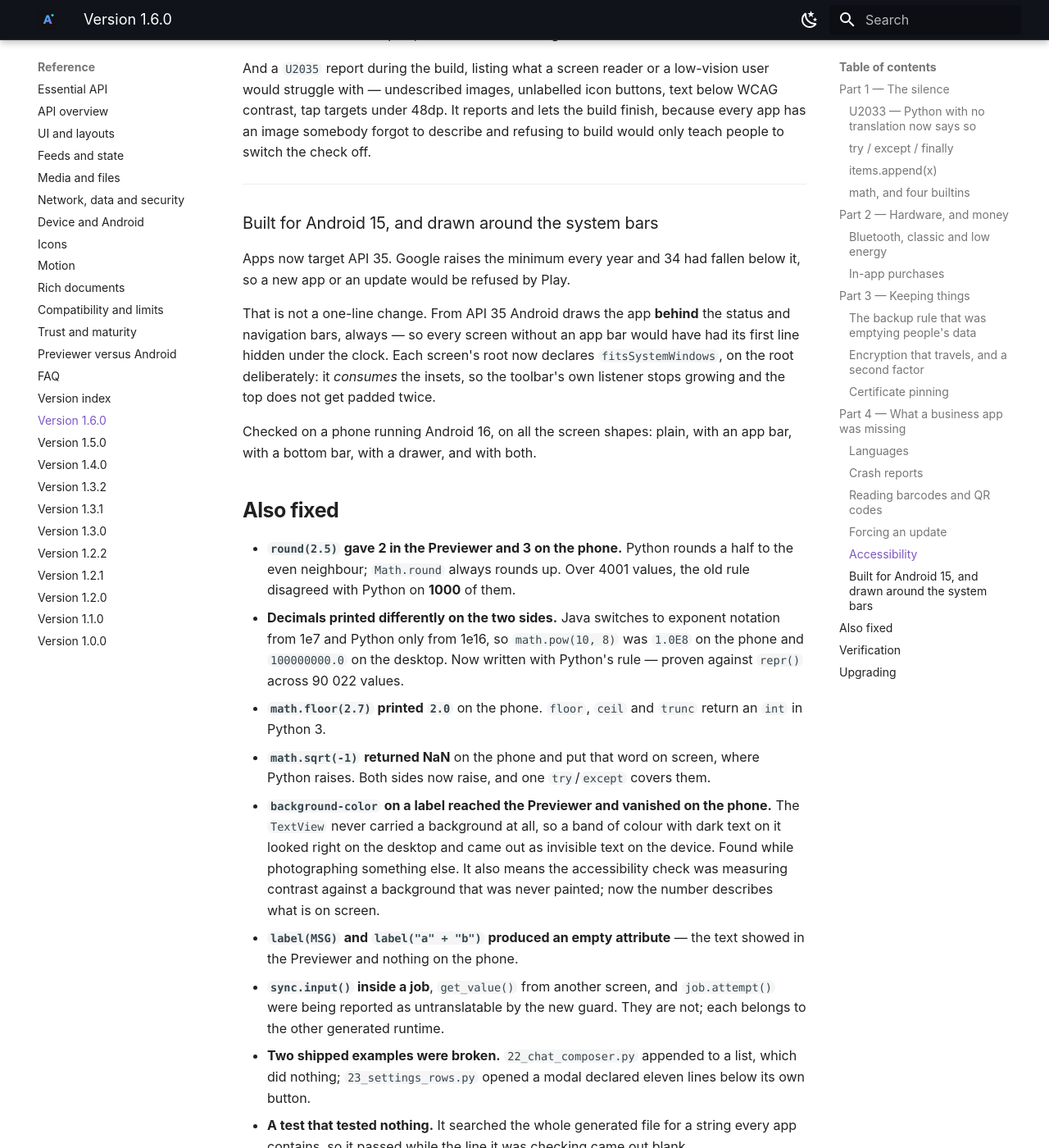
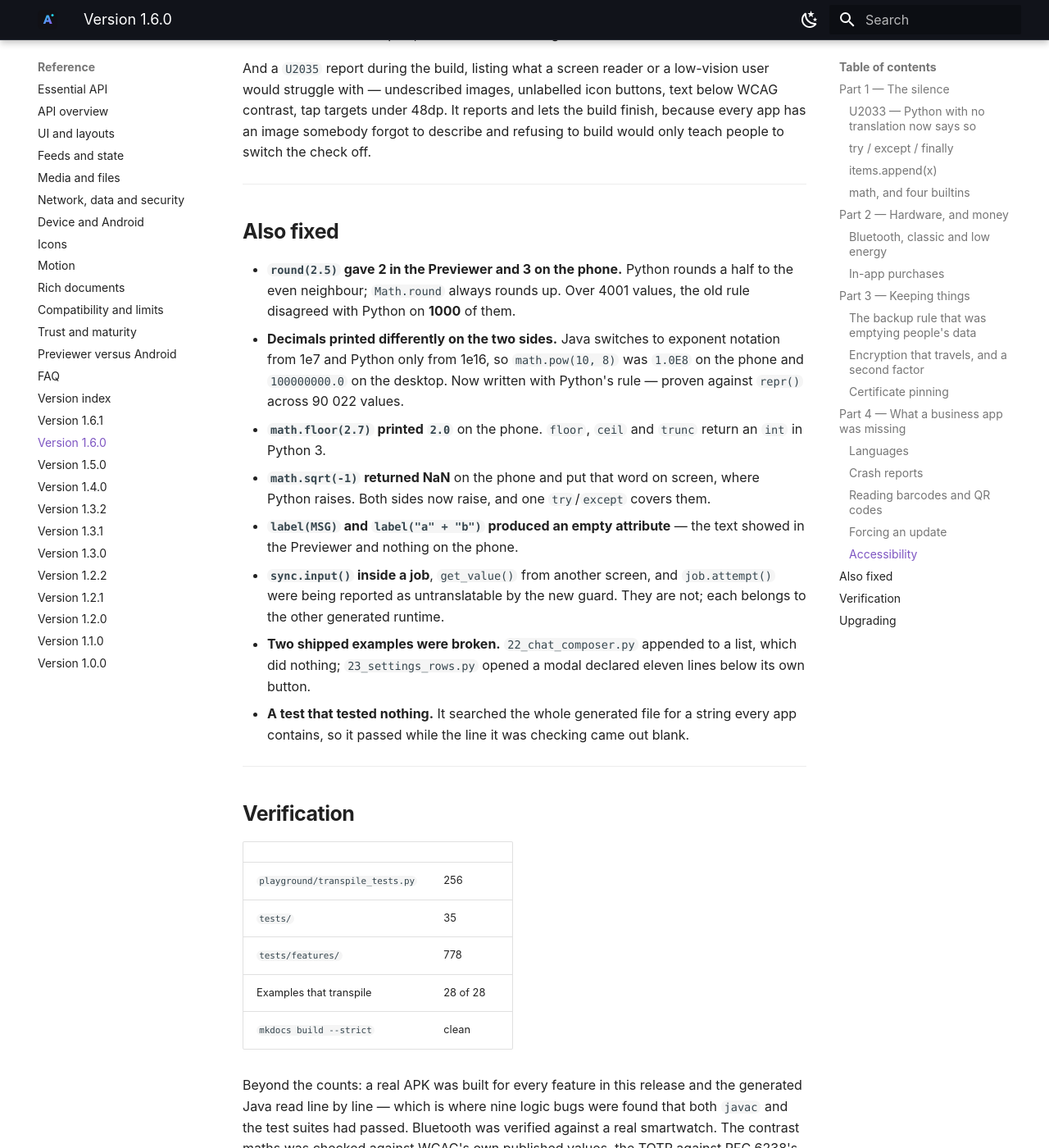
Before and after one commit to apkpy-project/repo-apkpy, an MkDocs documentation site: the page built from docs/version-1.6.0.md, in a window 1280 px wide and 1400 px high, scrolled down 5651 px. Shown: the whole window at 82% size. Built offline with MkDocs 1.6.1 and Material for MkDocs 9.7.7, drawn with Linux system fonts in a browser that asks for light colours; some of the changed text lies outside the part shown.

Commit message:
Release 1.6.1 — what 1.6.0 missed by a few hours
Three fixes landed just after 1.6.0 went to PyPI, and a published version
cannot be replaced.

The one that matters: 1.6.0 generated projects with targetSdk 34, below the
minimum Google Play requires, so a build made with it is rejected at upload.
1.6.1 targets API 35 — which meant handling the system bars, because from API
35 Android draws the app behind them and the first line of every screen
without an app bar would have sat under the clock. Each screen root now
declares fitsSystemWindows: on the root deliberately, since it consumes the
insets and the toolbar's own listener then stops growing, so the top is not
padded twice. Checked on Android 16 across all five screen shapes.

Also: background-color on a label did nothing on the phone. The TextView never
carried a background, so dark text on a light band came out invisible on the
device while looking right in the Previewer — found by accident while
photographing the system-bar work. The accessibility report had been measuring
contrast against that unpainted background; the number now describes what is
on screen.

The 1.6.0 notes are corrected to describe only what 1.6.0 contains. They had
been written ahead of these three and claimed them.

Co-Authored-By: Claude Opus 5 <noreply@anthropic.com>

```diff
--- a/docs/version-1.6.0.md
+++ b/docs/version-1.6.0.md
@@ -273,20 +273,6 @@ and refusing to build would only teach people to switch the check off.
 
 ---
 
-### Built for Android 15, and drawn around the system bars
-
-Apps now target API 35. Google raises the minimum every year and 34 had fallen
-below it, so a new app or an update would be refused by Play.
-
-That is not a one-line change. From API 35 Android draws the app **behind** the
-status and navigation bars, always — so every screen without an app bar would
-have had its first line hidden under the clock. Each screen's root now declares
-`fitsSystemWindows`, on the root deliberately: it *consumes* the insets, so the
-toolbar's own listener stops growing and the top does not get padded twice.
-
-Checked on a phone running Android 16, on all the screen shapes: plain, with an
-app bar, with a bottom bar, with a drawer, and with both.
-
 ## Also fixed
 
 - **`round(2.5)` gave 2 in the Previewer and 3 on the phone.** Python rounds a
@@ -301,13 +287,6 @@ app bar, with a bottom bar, with a drawer, and with both.
 - **`math.sqrt(-1)` returned NaN** on the phone and put that word on screen,
   where Python raises. Both sides now raise, and one `try`/`except` covers
   them.
-- **`background-color` on a label reached the Previewer and vanished on the
-  phone.** The `TextView` never carried a background at all, so a band of
-  colour with dark text on it looked right on the desktop and came out as
-  invisible text on the device. Found while photographing something else.
-  It also means the accessibility check was measuring contrast against a
-  background that was never painted; now the number describes what is on
-  screen.
 - **`label(MSG)` and `label("a" + "b")` produced an empty attribute** — the text
   showed in the Previewer and nothing on the phone.
 - **`sync.input()` inside a job**, `get_value()` from another screen, and
@@ -370,9 +349,5 @@ Four behaviours changed without an opt-in, all four because they were defects:
    the rules. Existing installs keep their data; what changes is that it stops
    travelling to a phone that cannot read it.
 4. **`math.floor`, `ceil` and `trunc` return whole numbers**, not `2.0`.
-5. **Apps target API 35 and draw around the system bars.** Required by Play,
-   and handled for you — but if your app positions anything by hand near the
-   top or bottom of a screen, look at it once on a device.
-
 Everything else in 1.6.0 is opt-in. An app that names none of it generates the
 project it generated on 1.5.0.
--- a/mkdocs.yml
+++ b/mkdocs.yml
@@ -128,6 +128,7 @@ nav:
       - Previewer versus Android: preview-android.md
       - FAQ: faq.md
       - Version index: versions.md
+      - Version 1.6.1: version-1.6.1.md
       - Version 1.6.0: version-1.6.0.md
       - Version 1.5.0: version-1.5.0.md
       - Version 1.4.0: version-1.4.0.md
```
Also changed, not shown: CHANGELOG.md (+23 -6 lines), RELEASE_1.6.0.md (+0 -25 lines), RELEASE_1.6.1.md (added, +83 -0 lines), docs/version-1.6.1.md (added, +88 -0 lines), docs/versions.md (+3 -1 lines).
